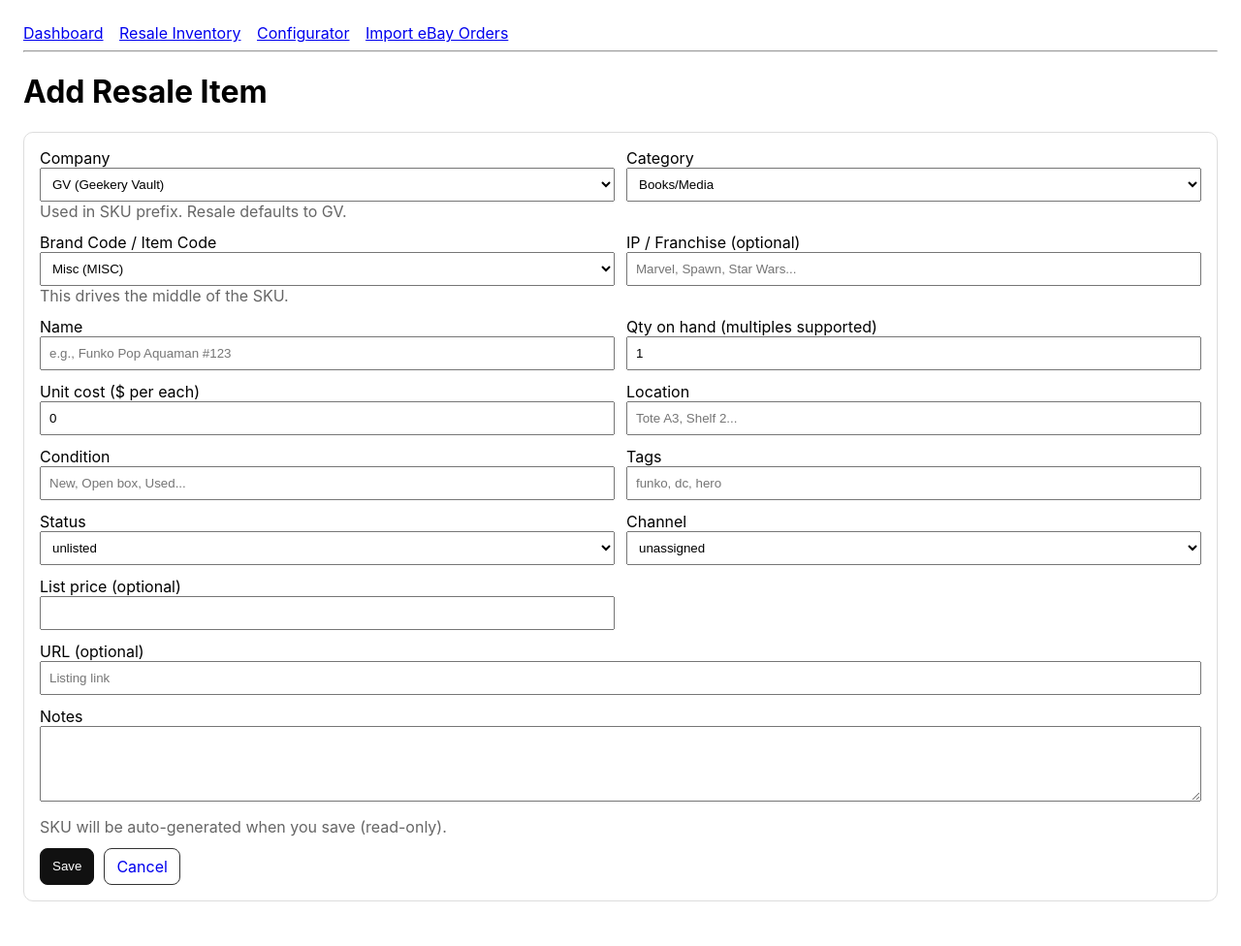
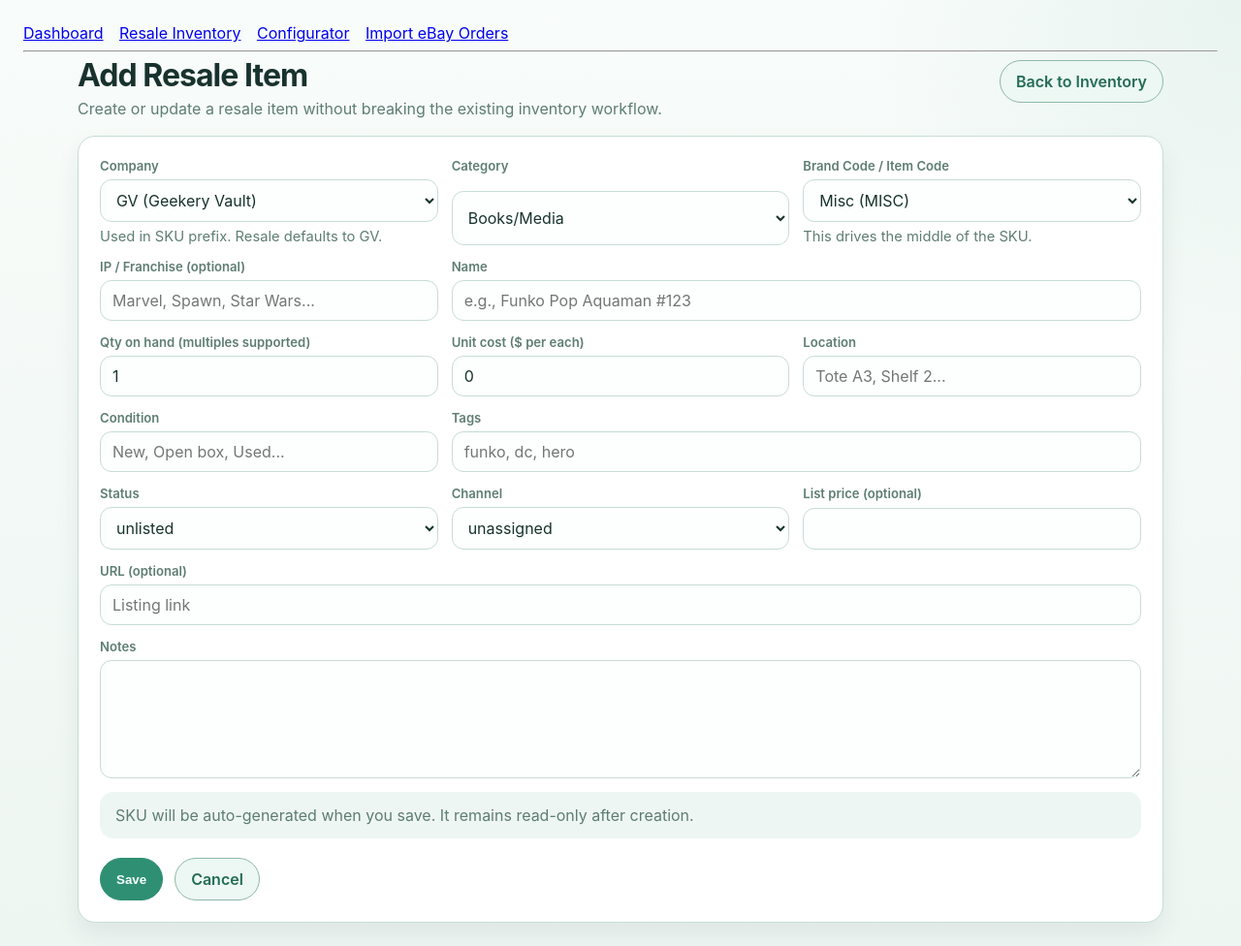
Before and after one commit to hyfeagin/saltstocks, a FastAPI app: page /resale/new in a window 1280 px wide. Shown: the whole page at 97% size. Before the commit the page ends 930 px from the top, so only its background shows below. Run offline with FastAPI, Linux system fonts and the light colour scheme; data comes from the database, SQL or seed files in the repository.

Commit message:
S0-T0: theme resale form to match updated inventory UI

```diff
--- a/app/static/css/resale.css
+++ b/app/static/css/resale.css
@@ -463,3 +463,117 @@ body {
     flex: 1;
   }
 }
+
+.rs-form-page {
+  max-width: 1120px;
+}
+
+.rs-form-shell {
+  padding: 22px;
+  background: var(--rs-surface);
+  border: 1px solid var(--rs-border);
+  border-radius: var(--rs-radius);
+  box-shadow: var(--rs-shadow);
+}
+
+.rs-form-banner {
+  display: flex;
+  align-items: center;
+  gap: 12px;
+  flex-wrap: wrap;
+  margin-bottom: 18px;
+  padding: 14px 16px;
+  border: 1px solid var(--rs-border);
+  border-radius: 14px;
+  background: var(--rs-surface-alt);
+}
+
+.rs-form-banner-label {
+  font-size: 0.78rem;
+  font-weight: 700;
+  letter-spacing: 0.08em;
+  text-transform: uppercase;
+  color: var(--rs-muted);
+}
+
+.rs-form-banner code {
+  padding: 5px 10px;
+  border-radius: 999px;
+  background: var(--rs-surface-deep);
+  color: var(--rs-accent-strong);
+  font-size: 0.9rem;
+}
+
+.rs-form-banner-note {
+  color: var(--rs-muted);
+  font-size: 0.92rem;
+}
+
+.rs-form-grid {
+  display: grid;
+  grid-template-columns: repeat(3, minmax(0, 1fr));
+  gap: 14px;
+}
+
+.rs-form-grid textarea,
+.rs-form-grid input,
+.rs-form-grid select {
+  font: inherit;
+}
+
+.rs-form-grid textarea {
+  width: 100%;
+  min-height: 120px;
+  padding: 10px 12px;
+  border: 1px solid var(--rs-border);
+  border-radius: 12px;
+  background: #fcfffd;
+  color: var(--rs-text);
+  resize: vertical;
+  box-sizing: border-box;
+}
+
+.rs-form-grid textarea:focus {
+  outline: 2px solid rgba(47, 143, 115, 0.18);
+  border-color: var(--rs-accent);
+}
+
+.rs-field-span-2 {
+  grid-column: span 2;
+}
+
+.rs-field-span-3 {
+  grid-column: 1 / -1;
+}
+
+.rs-form-note {
+  padding: 14px 16px;
+  border-radius: 14px;
+  background: rgba(47, 143, 115, 0.08);
+  color: var(--rs-muted);
+}
+
+.rs-form-actions {
+  display: flex;
+  gap: 12px;
+  margin-top: 20px;
+}
+
+@media (max-width: 960px) {
+  .rs-form-grid {
+    grid-template-columns: 1fr;
+  }
+
+  .rs-field-span-2,
+  .rs-field-span-3 {
+    grid-column: auto;
+  }
+
+  .rs-form-actions {
+    flex-direction: column;
+  }
+
+  .rs-form-actions .rs-btn {
+    width: 100%;
+  }
+}
--- a/app/templates/resale_form.html
+++ b/app/templates/resale_form.html
@@ -1,28 +1,44 @@
 {% extends "base.html" %}
 {% from "macros.html" import status_select, channel_select %}
+
+{% block extra_css %}
+<link rel="stylesheet" href="/static/css/resale.css" />
+{% endblock %}
+
 {% block content %}
+<div class="rs-page rs-form-page">
+  <header class="rs-page-header">
+    <div>
       <h1>{{ "Add Resale Item" if mode=="new" else "Edit Resale Item" }}</h1>
+      <p class="rs-subtitle">Create or update a resale item without breaking the existing inventory workflow.</p>
+    </div>
+    <div class="rs-actions">
+      <a class="rs-btn rs-btn-ghost" href="/resale">Back to Inventory</a>
+    </div>
+  </header>
 
-<div class="card">
+  <section class="rs-form-shell">
     {% if mode == "edit" and item %}
-    <div class="muted" style="margin-bottom:10px;">
-      <b>SKU (read-only):</b> <code>{{ item["sku"] }}</code>
+      <div class="rs-form-banner">
+        <span class="rs-form-banner-label">SKU</span>
+        <code>{{ item["sku"] }}</code>
+        <span class="rs-form-banner-note">Read-only after creation.</span>
       </div>
     {% endif %}
 
     <form method="post" action="{{ '/resale/new' if mode=='new' else '/resale/' ~ item['id'] ~ '/edit' }}">
-    <div class="row">
-      <div>
+      <div class="rs-form-grid">
+        <div class="rs-field">
           <label>Company</label>
         {% set co = (item["company"] if item and item["company"] else "GV") %}
           <select name="company">
             <option value="GV" {{ 'selected' if co=='GV' else '' }}>GV (Geekery Vault)</option>
             <option value="UM" {{ 'selected' if co=='UM' else '' }}>UM (Umivera / Lavender Lore)</option>
           </select>
-        <div class="muted">Used in SKU prefix. Resale defaults to GV.</div>
+          <div class="rs-help-text">Used in SKU prefix. Resale defaults to GV.</div>
         </div>
 
-      <div>
+        <div class="rs-field">
           <label>Category</label>
         {% if item and item["category"] %}
           {% set cat = item["category"] %}
@@ -40,7 +56,7 @@
           </select>
         </div>
 
-      <div>
+        <div class="rs-field">
           <label>Brand Code / Item Code</label>
         {% set bc = (item["brand_code"] if item and item["brand_code"] else "MISC") %}
           <select name="brand_code" required>
@@ -51,80 +67,81 @@
               </option>
             {% endfor %}
           </select>
-        <div class="muted">This drives the middle of the SKU.</div>
+          <div class="rs-help-text">This drives the middle of the SKU.</div>
         </div>
 
-      <div>
+        <div class="rs-field">
           <label>IP / Franchise (optional)</label>
           <input name="ip" value="{{ item['ip'] if item and item['ip'] else '' }}" placeholder="Marvel, Spawn, Star Wars..." />
         </div>
 
-      <div>
+        <div class="rs-field rs-field-span-2">
           <label>Name</label>
           <input name="name" value="{{ item['name'] if item else '' }}" required placeholder="e.g., Funko Pop Aquaman #123" />
         </div>
 
-      <div>
+        <div class="rs-field">
           <label>Qty on hand (multiples supported)</label>
           <input type="number" step="1" name="qty_on_hand" value="{{ item['qty_on_hand'] if item else 1 }}" />
         </div>
 
-      <div>
+        <div class="rs-field">
           <label>Unit cost ($ per each)</label>
           <input type="number" step="0.01" name="unit_cost" value="{{ item['unit_cost'] if item else 0 }}" />
         </div>
 
-      <div>
+        <div class="rs-field">
           <label>Location</label>
           <input name="location" value="{{ item['location'] if item else '' }}" placeholder="Tote A3, Shelf 2..." />
         </div>
 
-      <div>
+        <div class="rs-field">
           <label>Condition</label>
           <input name="condition" value="{{ item['condition'] if item else '' }}" placeholder="New, Open box, Used..." />
         </div>
 
-      <div>
+        <div class="rs-field rs-field-span-2">
           <label>Tags</label>
           <input name="tags" value="{{ item['tags'] if item else '' }}" placeholder="funko, dc, hero" />
         </div>
 
-      <div>
+        <div class="rs-field">
           <label>Status</label>
           {{ status_select(selected=item['status'] if item else RESALE_STATUSES[0]) }}
         </div>
 
-      <div>
+        <div class="rs-field">
           <label>Channel</label>
           {{ channel_select(selected=item['channel'] if item else RESALE_CHANNELS[0]) }}
         </div>
 
-      <div>
+        <div class="rs-field">
           <label>List price (optional)</label>
           <input type="number" step="0.01" name="list_price" value="{{ item['list_price'] if item and item['list_price'] else '' }}" />
         </div>
 
-      <div style="grid-column: 1 / -1;">
+        <div class="rs-field rs-field-span-3">
           <label>URL (optional)</label>
           <input name="url" value="{{ item['url'] if item else '' }}" placeholder="Listing link" />
         </div>
 
-      <div style="grid-column: 1 / -1;">
+        <div class="rs-field rs-field-span-3">
           <label>Notes</label>
-        <textarea name="notes" rows="4">{{ item['notes'] if item else '' }}</textarea>
+          <textarea name="notes" rows="5">{{ item['notes'] if item else '' }}</textarea>
         </div>
 
         {% if mode == "new" %}
-      <div style="grid-column: 1 / -1;" class="muted">
-        SKU will be auto-generated when you save (read-only).
+        <div class="rs-form-note rs-field-span-3">
+          SKU will be auto-generated when you save. It remains read-only after creation.
         </div>
         {% endif %}
       </div>
 
-    <div style="margin-top:12px; display:flex; gap:10px;">
-      <button class="btn btn-primary" type="submit">Save</button>
-      <a class="btn" href="/resale" style="text-decoration:none; display:inline-block;">Cancel</a>
+      <div class="rs-form-actions">
+        <button class="rs-btn rs-btn-primary" type="submit">Save</button>
+        <a class="rs-btn rs-btn-ghost" href="/resale">Cancel</a>
       </div>
     </form>
+  </section>
 </div>
 {% endblock %}
```
Also changed, not shown: Changelog.md. Lines whose indentation alone changed are shown as unchanged.
